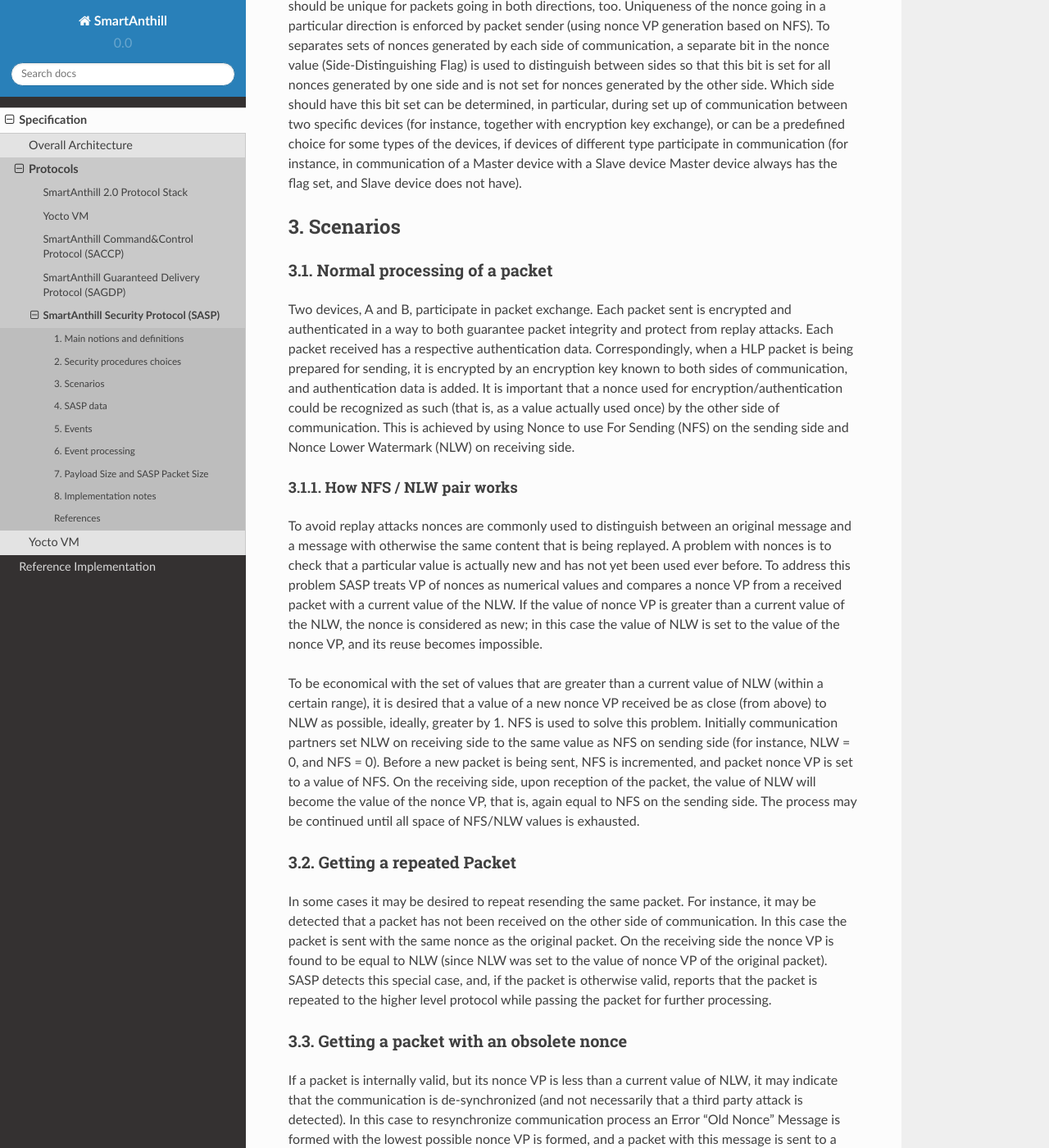
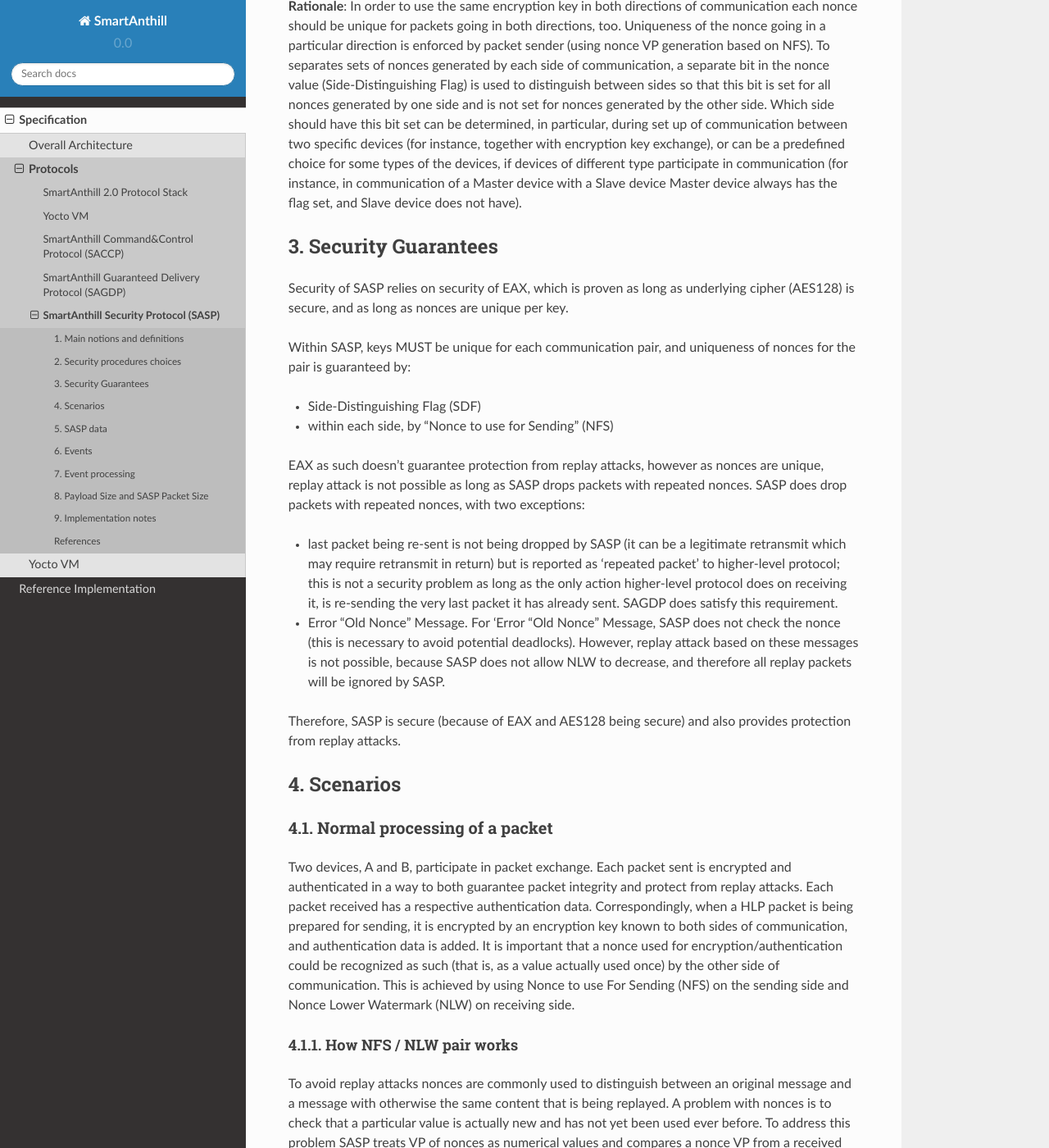
Before and after one commit to smartanthill/smartanthill2_0, a Sphinx documentation site: the page built from docs/design-documents/protocols/sasp.rst, in a window 1280 px wide and 1400 px high, scrolled down 2832 px. Shown: the whole window at 82% size. Built offline with Sphinx 7.4.7 and the Read the Docs theme 2.0.0, drawn with Linux system fonts in a browser that asks for light colours; some of the changed text lies outside the part shown.

Commit message:
SASP v0.1d: added Security Guarantees

```diff
--- a/docs/design-documents/protocols/sasp.rst
+++ b/docs/design-documents/protocols/sasp.rst
@@ -76,7 +76,7 @@ SASP (SmartAnthill Security Protocol) aims to provide security guarantees for co
 2. Security procedures choices
 ------------------------------
 
-The core of SASP is packet encryption/decryption and authentication. These processes are based on  EAX algorithm (see [EAX]). Design choices with respect the above-mentioned algorithm are:
+The core of SASP is packet encryption/decryption and authentication. These processes are based on  EAX algorithm (see [EAX]_). Design choices with respect the above-mentioned algorithm are:
 
   * Encryption method: AES-256
   * Tag size: 128 bit
@@ -96,27 +96,44 @@ To reduce the amount of data transferred, Side-Distinguishing Flag is not actual
 **Rationale**: In order to use the same encryption key in both directions of communication each nonce should be unique for packets going in both directions, too. Uniqueness of the nonce going in a particular direction is enforced by packet sender (using nonce VP generation based on NFS). To separates sets of nonces generated by each side of communication, a separate bit in the nonce value (Side-Distinguishing Flag) is used to distinguish between sides so that this bit is set for all nonces generated by one side and is not set for nonces generated by the other side. Which side should have this bit set can be determined, in particular, during set up of communication between two specific devices (for instance, together with encryption key exchange), or can be a predefined choice for some types of the devices, if devices of different type participate in communication (for instance, in communication of a Master device with a Slave device Master device always has the flag set, and Slave device does not have).
 
 
-3. Scenarios
+3. Security Guarantees
+----------------------
+
+Security of SASP relies on security of EAX, which is proven as long as underlying cipher (AES128) is secure, and as long as nonces are unique per key.
+
+Within SASP, keys MUST be unique for each communication pair, and uniqueness of nonces for the pair is guaranteed by:
+
+* Side-Distinguishing Flag (SDF)
+* within each side, by "Nonce to use for Sending" (NFS)
+
+EAX as such doesn't guarantee protection from replay attacks, however as nonces are unique, replay attack is not possible as long as SASP drops packets with repeated nonces. SASP does drop packets with repeated nonces, with two exceptions:
+
+* last packet being re-sent is not being dropped by SASP (it can be a legitimate retransmit which may require retransmit in return) but is reported as 'repeated packet' to higher-level protocol; this is not a security problem as long as the only action higher-level protocol does on receiving it, is re-sending the very last packet it has already sent. SAGDP does satisfy this requirement.
+* Error "Old Nonce" Message. For 'Error "Old Nonce" Message, SASP does not check the nonce (this is necessary to avoid potential deadlocks). However, replay attack based on these messages is not possible, because SASP does not allow NLW to decrease, and therefore all replay packets will be ignored by SASP.
+
+Therefore, SASP is secure (because of EAX and AES128 being secure) and also provides protection from replay attacks.
+
+4. Scenarios
 ------------
 
-3.1. Normal processing of a packet
+4.1. Normal processing of a packet
 ^^^^^^^^^^^^^^^^^^^^^^^^^^^^^^^^^^
 
 Two devices, A and B, participate in packet exchange. Each packet sent is encrypted and authenticated in a way to both guarantee packet integrity and protect from replay attacks. Each packet received has a respective authentication data. Correspondingly, when a HLP packet is being prepared for sending, it is encrypted by an encryption key known to both sides of communication, and authentication data is added. It is important that a nonce used for encryption/authentication could be recognized as such (that is, as a value actually used once) by the other side of communication. This is achieved by using Nonce to use For Sending (NFS) on the sending side and Nonce Lower Watermark (NLW) on receiving side.
 
-3.1.1. How NFS / NLW pair works
+4.1.1. How NFS / NLW pair works
 '''''''''''''''''''''''''''''''
 
 To avoid replay attacks nonces are commonly used to distinguish between an original message and a message with otherwise the same content that is being replayed. A problem with nonces is to check that a particular value is actually new and has not yet been used ever before. To address this problem SASP treats VP of nonces as numerical values and compares a nonce VP from a received packet with a current value of the NLW. If the value of nonce VP is greater than a current value of the NLW, the nonce is considered as new; in this case the value of NLW is set to the value of the nonce VP, and its reuse becomes impossible.
 
 To be economical with the set of values that are greater than a current value of NLW (within a certain range), it is desired that a value of a new nonce VP received be as close (from above) to NLW as possible, ideally, greater by 1. NFS is used to solve this problem. Initially communication partners set NLW on receiving side to the same value as NFS on sending side (for instance, NLW = 0, and NFS = 0). Before a new packet is being sent, NFS is incremented, and packet nonce VP is set to a value of NFS. On the receiving side, upon reception of the packet, the value of NLW will become the value of the nonce VP, that is, again equal to NFS on the sending side. The process may be continued until all space of NFS/NLW values is exhausted.
 
-3.2. Getting a repeated Packet
+4.2. Getting a repeated Packet
 ^^^^^^^^^^^^^^^^^^^^^^^^^^^^^^
 
 In some cases it may be desired to repeat resending the same packet. For instance, it may be detected that a packet has not been received on the other side of communication. In this case the packet is sent with the same nonce as the original packet. On the receiving side the nonce VP is found to be equal to NLW (since NLW was set to the value of nonce VP of the original packet). SASP detects this special case, and, if the packet is otherwise valid, reports that the packet is repeated to the higher level protocol while passing the packet for further processing.
 
-3.3. Getting a packet with an obsolete nonce
+4.3. Getting a packet with an obsolete nonce
 ^^^^^^^^^^^^^^^^^^^^^^^^^^^^^^^^^^^^^^^^^^^^
 
 If a packet is internally valid, but its nonce VP is less than a current value of NLW, it may indicate that the communication is de-synchronized (and not necessarily that a third party attack is detected). In this case to resynchronize communication process an Error "Old Nonce" Message is formed with the lowest possible nonce VP is formed, and a packet with this message is sent to a communication partner.
@@ -203,10 +220,10 @@ A packet-based authentication is performed.
         * nonce VP is greater than NLW: a new packet is received: NLW is set to the value of nonce VP of the received packet; LRPS is set to packet signature; an HLP packet with payload of the received packet is passed to the higher level protocol with status "new".
 
 
-7. Payload Size and SASP Packet Size
+8. Payload Size and SASP Packet Size
 ------------------------------------
 
-As SASP is using block cipher (AES128) with a block size of 128 bits (=16 bytes), and tag size is chosen as maximum 128 bits, it means that SASP packet size is always *(6+k\*16)*, where *k >= 2* (one block is needeed for data, another block is needed for tag).
+As SASP is using 48-bit (= 6 bytes) nonce, a block cipher (AES128) with a block size of 128 bits (=16 bytes), and tag size is chosen as maximum 128 bits, it means that SASP packet size is always *(6+k\*16+16)=(22+k\*16)*, where *k >= 1*.
 
 The following table shows relations between SASP packet sizes and SASP payload [1]_:
 
@@ -228,7 +245,7 @@ The following table shows relations between SASP packet sizes and SASP payload [
 
 .. [1] Note that *SASP payload* is not the same as, say, *SAGDP payload* or *SACCP payload*: for example, if SAGDP lies right on top of SASP, then *SAGDP_Payload = SASP_Payload - Size_of_SAGDP_Headers*.
 
-8. Implementation notes
+9. Implementation notes
 -----------------------
 
 When a packet with status "new" is received, it is important that an updated value of NLW be saved permanently before further message processing (and definitely, before responding to the message) to avoid using an obsolete value of NLW in case of restore from backup (and thus to avoid a potential for replay attacks). It should be noted that NFS does not require to be stored permanently, since if NFS becomes obsolete, it can be fixed by means of Error "Old Nonce" Message.
@@ -238,7 +255,7 @@ When a packet with status "new" is received, it is important that an updated val
 References
 ----------
 
-[EAX] "The EAX Mode of Operation", http://www.cs.ucdavis.edu/~rogaway/papers/eax.pdf
+.. [EAX] "The EAX Mode of Operation", http://www.cs.ucdavis.edu/~rogaway/papers/eax.pdf
 
 ____________________________________
 
```
Also changed, not shown: other parts of docs/design-documents/protocols/sasp.rst (+10 -10 lines).
